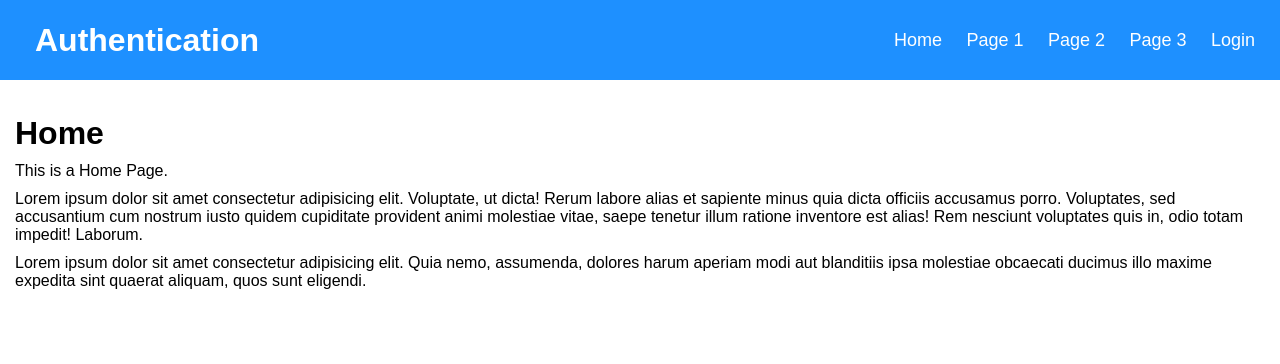
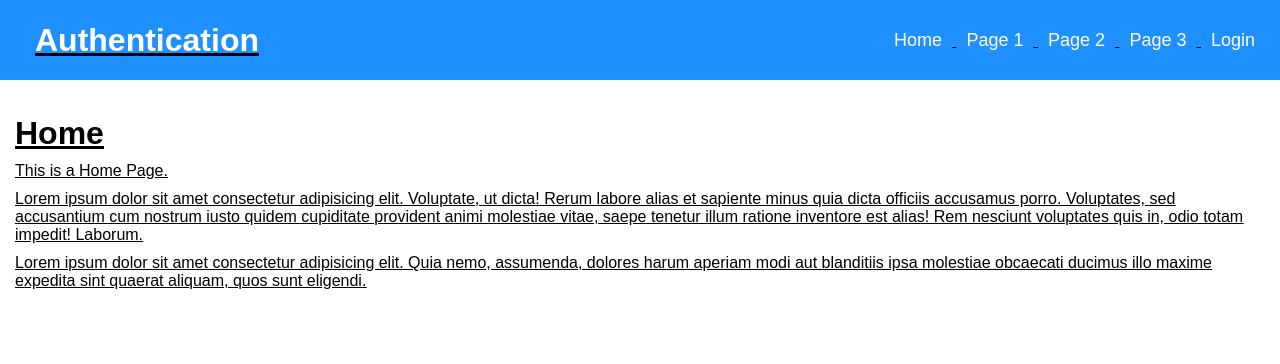
Before and after one commit to rohitg45/Login_System, a PHP site: page /index.php in a window 1280 px wide. Shown: the top 364 px of the page. Run offline with PHP 8.4, Linux system fonts and the light colour scheme.

Commit message:
styles.css
text-decoration changes

```diff
--- a/style.css
+++ b/style.css
@@ -3,7 +3,7 @@
   padding: 0;
   box-sizing: border-box;
   font-family: Arial, Helvetica, sans-serif;
-  text-decoration: none;
+  text-decoration: underline;
 }
 body {
   padding: 90px 0 50px 0;
```
